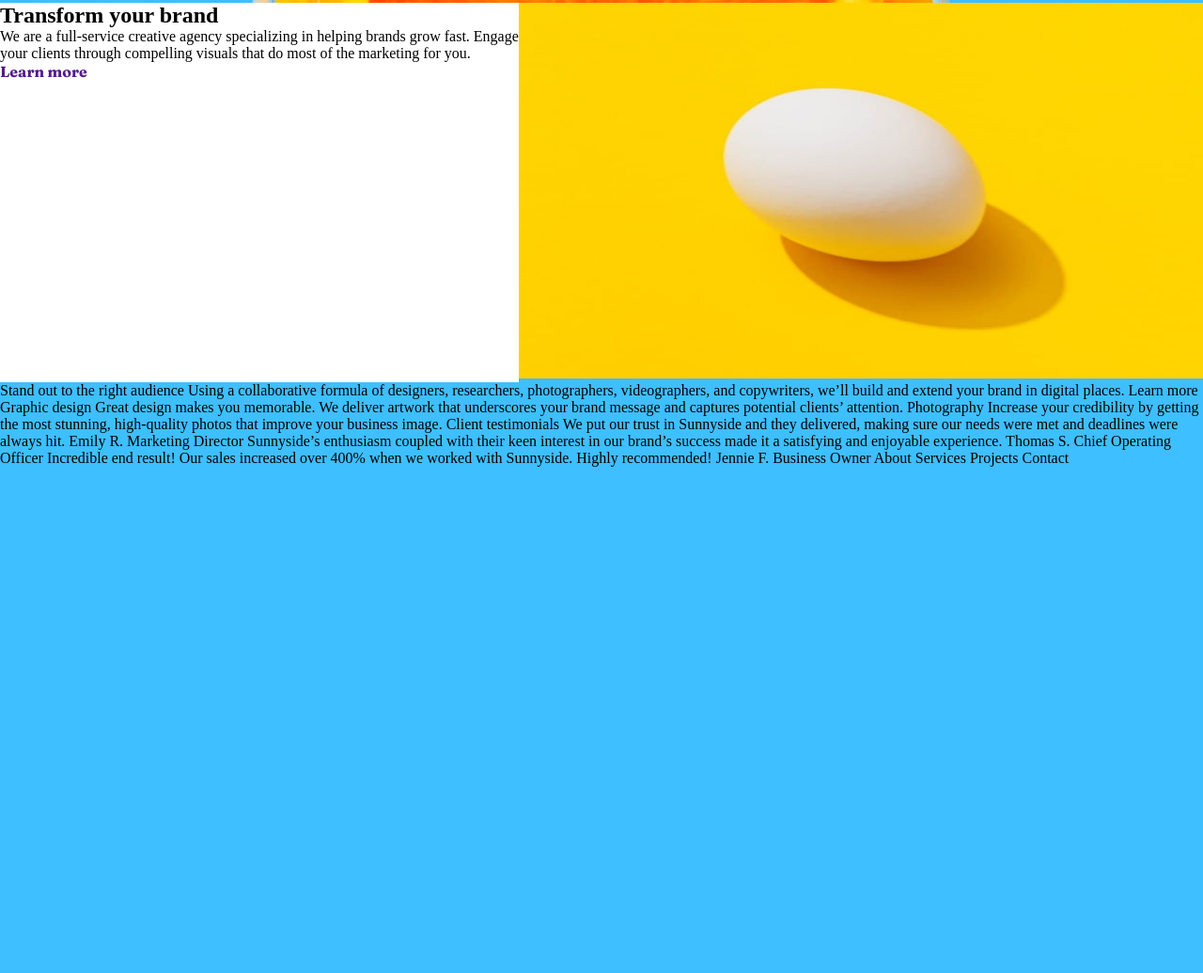
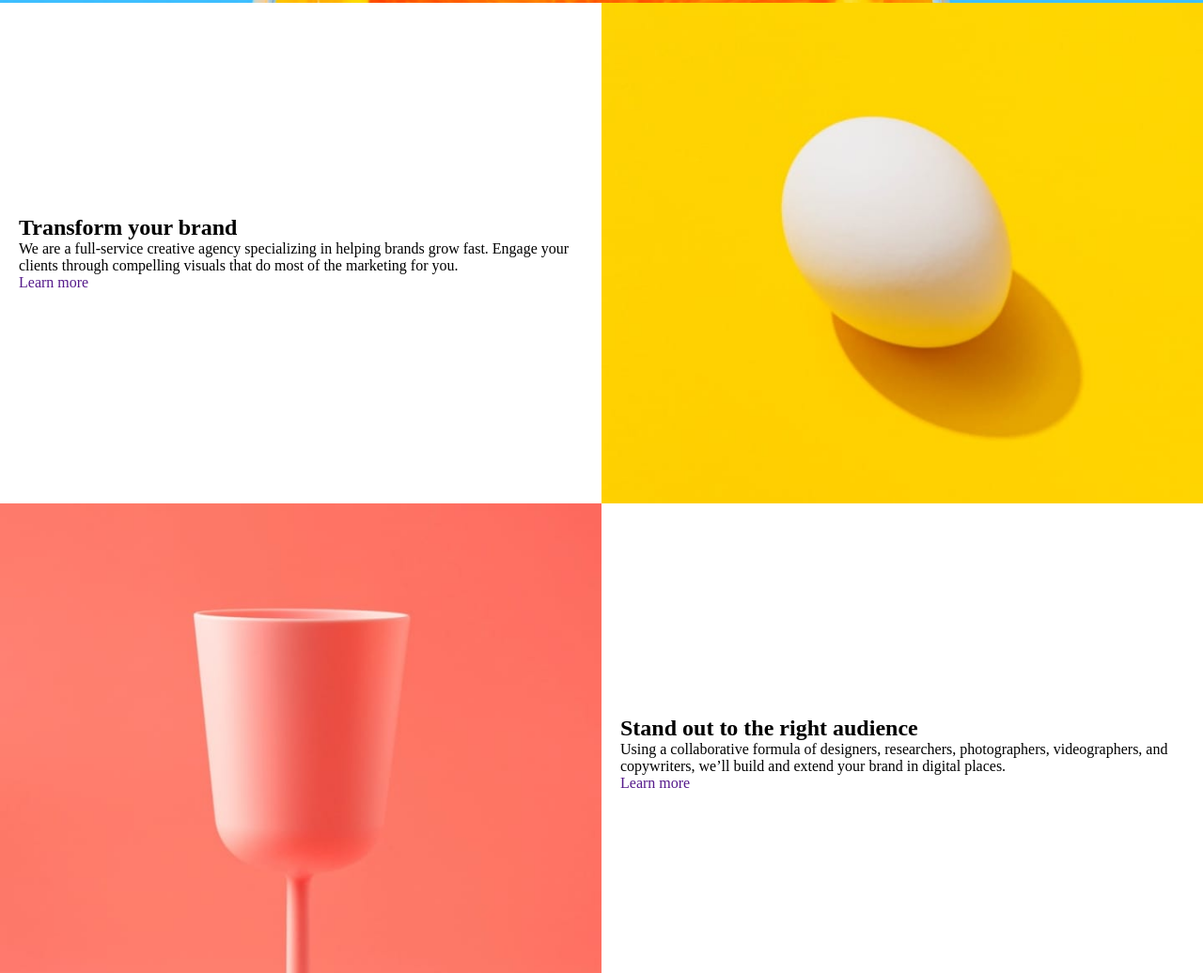
Before and after one commit to aysuakbaba/FrontendBootcamp, a plain HTML site: page sunnysideLandingPage/index.html in a window 1280 px wide. Shown: the part 789-1825 px from the top of the page at 94% size. Before the commit the page ends 1286 px from the top, so only its background shows below. Drawn offline with Linux system fonts and the light colour scheme.

Commit message:
Refactor layout

```diff
--- a/sunnysideLandingPage/index.html
+++ b/sunnysideLandingPage/index.html
@@ -27,6 +27,7 @@
     <h1>WE ARE CREATIVES</h1>
     <img src="images\icon-arrow-down.svg">
   </div>
+  <div class="container">
     <div class="second-row">
       <div class="second-left">
         <h2>Transform your brand</h2>
@@ -37,8 +38,30 @@
       </div>
       <div class="second-right">
         <img src="images\desktop\image-transform.jpg">
+      </div>
+    </div>
+    <div class="third-row">
+      <div class="third-left">
+        <img src="images\desktop\image-stand-out.jpg">
+      </div>
+      <div class="third-right">
+        <h2>Stand out to the right audience</h2>
+        <p>Using a collaborative formula of designers, researchers, photographers, videographers, and copywriters, we’ll build and extend your brand in digital places.</p>
+        <a href="">Learn more</a>
+      </div>
 
     </div>
+    <div class="fourth-row">
+      <div class="fourth-left">
+        <h3>Graphic design</h3>
+        <p>Great design makes you memorable. We deliver artwork that underscores your brand message and captures potential clients’ attention.</p>
+      </div>
+      <div class="fourth-right">
+        <h3>Photography</h3>
+        <p>Increase your credibility by getting the most stunning, high-quality photos that improve your business image.</p>
+      </div>
+    </div>
+
   </div>
 
 
@@ -49,17 +72,13 @@
 
 
 
-  Stand out to the right audience
 
-  Using a collaborative formula of designers, researchers, photographers, videographers, and copywriters, we’ll build and extend your brand in digital places.
 
-  Learn more
 
-  Graphic design
-  Great design makes you memorable. We deliver artwork that underscores your brand message and captures potential clients’ attention.
 
-  Photography
-  Increase your credibility by getting the most stunning, high-quality photos that improve your business image.
+  <!--
+
+
 
   Client testimonials
 
--- a/sunnysideLandingPage/style.css
+++ b/sunnysideLandingPage/style.css
@@ -15,12 +15,13 @@ button{
 }
 
 body{
-    background-color: #3EBFFF;
+    width: 100%;
     display: flex;
     flex-direction: column;
 }
 
 .header{
+    background-color: #3EBFFF;
     display: flex;
     justify-content: space-between;
     padding: 45px;
@@ -74,20 +75,46 @@ body{
     color: white;
 }
 
-.second-row{
+.container{
     display: flex;
+    flex-direction: column;
+    width: 100%;
+
+}
+.second-row, .third-row, .fourth-row{
+    display: flex;
+    justify-content: center;
+    align-items: center;
+}
+
+.second-left, .third-right,.fourth-left,.fourth-right{
+    width: 50%;
+    height: auto;
+    padding: 20px;
 
 }
 
-.second-left{
-    background-color: white;
+.second-right, .third-left{
     width: 50%;
-}
-
-.second-left a{
-    font-family: 'Fraunces', serif;
+    height: auto;
 }
 
 .second-right img{
-    width: 844px;
+    width: 100%;
+    height: auto;
+    display: block;
 }
+
+.third-left img{
+    width: 100%;
+    height: auto;
+    display: block;
+}
+
+.fourth-left{
+    height:82vh;
+    background-image: url("./images\desktop\image-graphic-design.jpg");
+    background-size: cover;
+    background-repeat: no-repeat;
+    text-align: center;
+}
```
Lines whose indentation alone changed are shown as unchanged.
